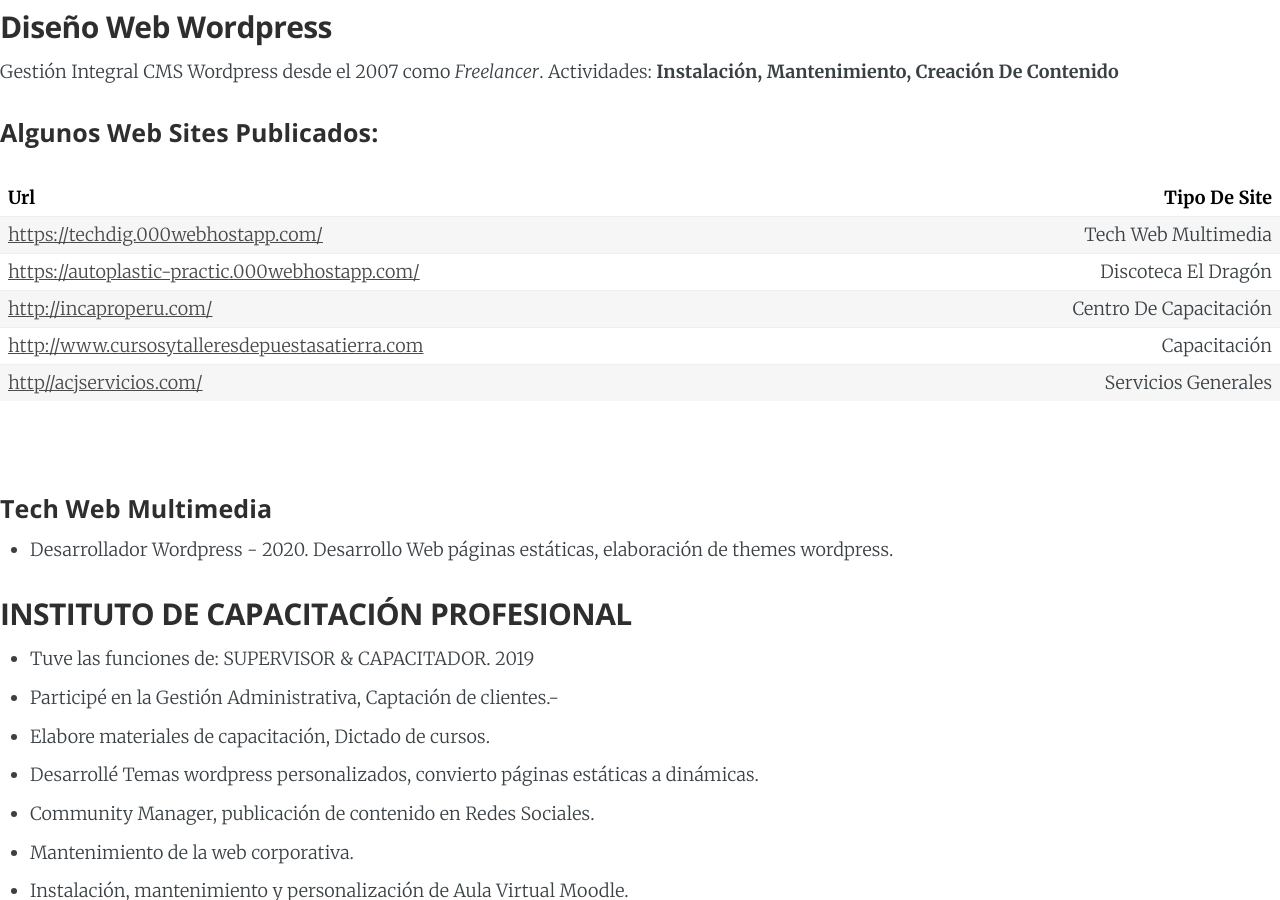
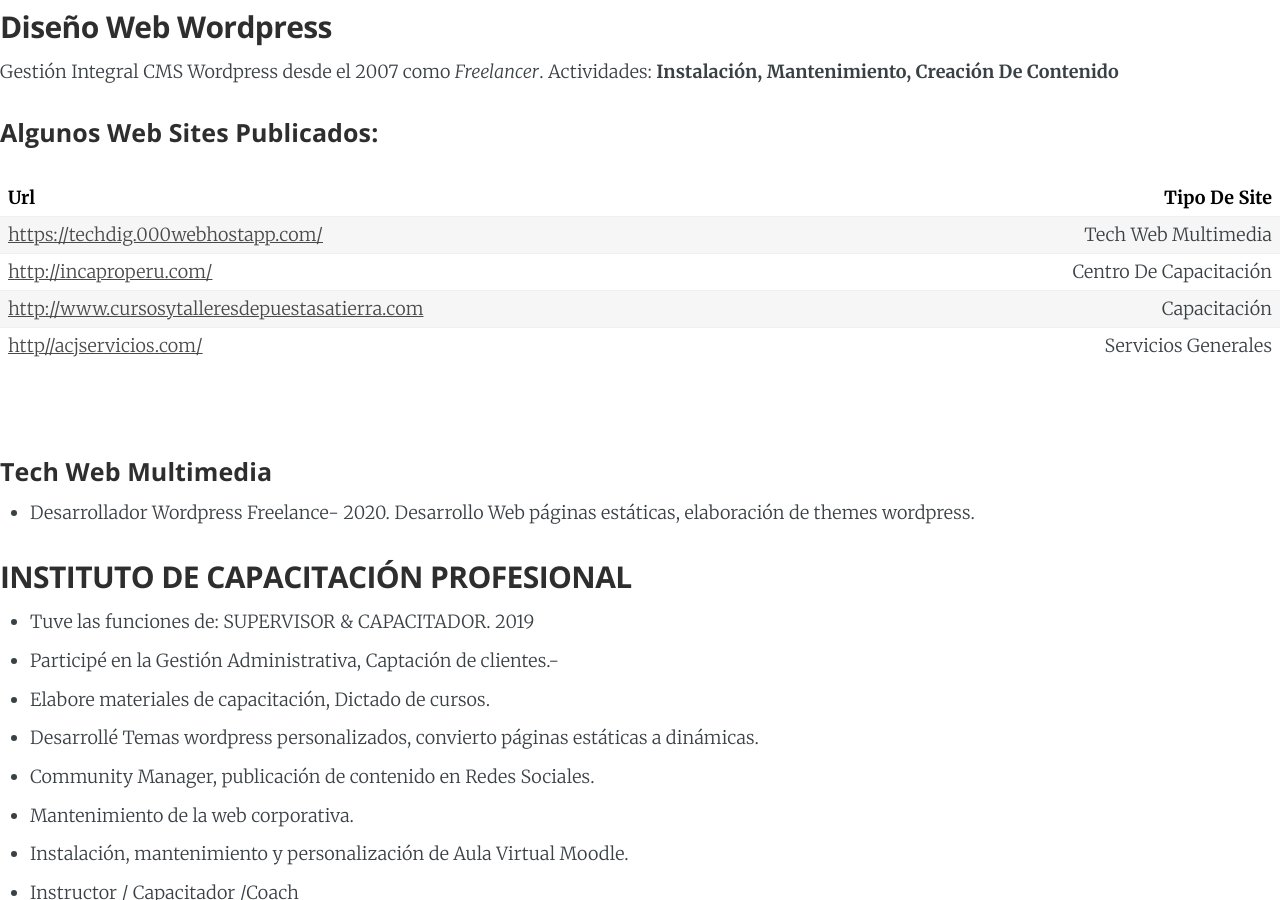
Before and after one commit to ayonafamily/ayonafamily.github.io, a Jekyll site: the page built from index.md, in a window 1280 px wide and 900 px high, scrolled down 1638 px. Built offline with Jekyll 4.4.1, drawn with Linux system fonts in a browser that asks for light colours; nearby versions of some CDN libraries; our own code applies the rules of GitHub Pages for plain Markdown files; the list of posts is cut into pages by our own code.

Commit message:
Modificar cv

```diff
--- a/index.md
+++ b/index.md
@@ -24,16 +24,15 @@ Jorge Luis Ayona Inglis
 | Url                                                                                              | Tipo De Site               |
 | ------------------------------------------------------------------------------------------------ | --------------------------:|
 | [https://techdig.000webhostapp.com/](https://techdig.000webhostapp.com/)                         | Tech Web Multimedia        |
-| [https://autoplastic-practic.000webhostapp.com/](https://autoplastic-practic.000webhostapp.com/) | Discoteca El Dragón        |
-| [http://incaproperu.com/](http://incaproperu.260mb.org/)                                   | Centro De Capacitación     |
+|[http://incaproperu.com/](incaproperu.com)  | Centro De Capacitación     |
 | [http://www.cursosytalleresdepuestasatierra.com](http://www.cursosytalleresdepuestasatierra.com) | Capacitación               |
-| [http//acjservicios.com/](asd servicios)                 | Servicios Generales |
+| [http//acjservicios.com/](adj servicios)                 | Servicios Generales |
 
 <br>
 
 #### Tech Web Multimedia
 
-- Desarrollador Wordpress - 2020.
+- Desarrollador Wordpress  Freelance- 2020.
   Desarrollo Web páginas estáticas, elaboración de themes wordpress.
 
 ### INSTITUTO DE CAPACITACIÓN PROFESIONAL
```
